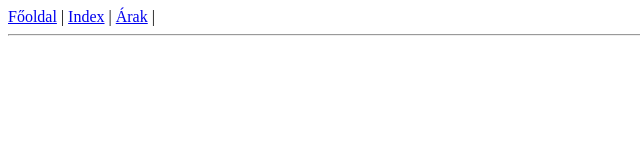
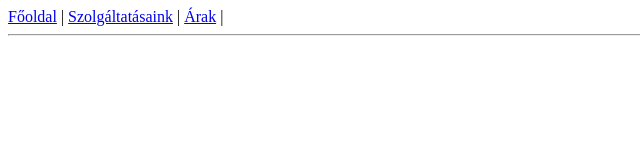
Before and after one commit to AndorDavid/projekt-4, a plain HTML site: page index.html in a window 1280 px wide. Shown: the whole page, without its empty margins (0-640 px from the left). Drawn offline with Linux system fonts and the light colour scheme.

Commit message:
magyar nyelv

```diff
--- a/index.html
+++ b/index.html
@@ -9,7 +9,7 @@
 
 <body>
 	<a href="index.html">Főoldal</a> |
-	<a href="szolgaltatasaink.html">Index</a> |
+	<a href="szolgaltatasaink.html">Szolgáltatásaink</a> |
 	<a href="arak.html">Árak</a> |
 	<hr>
 </body>
```
